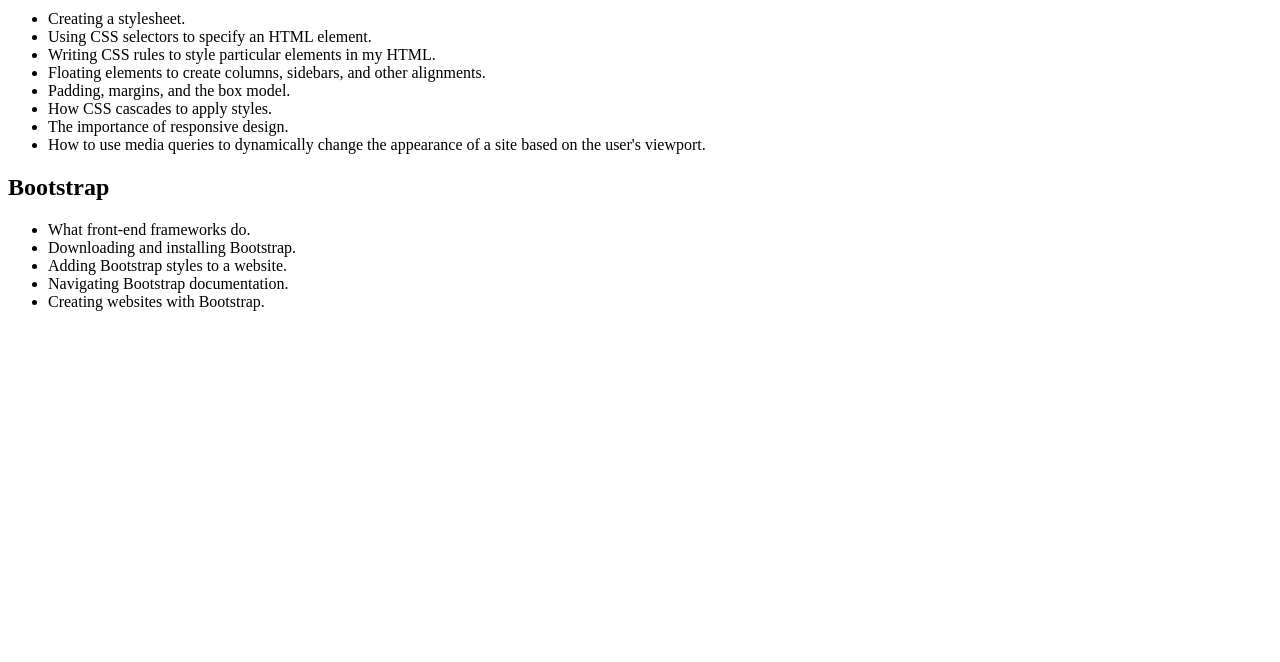
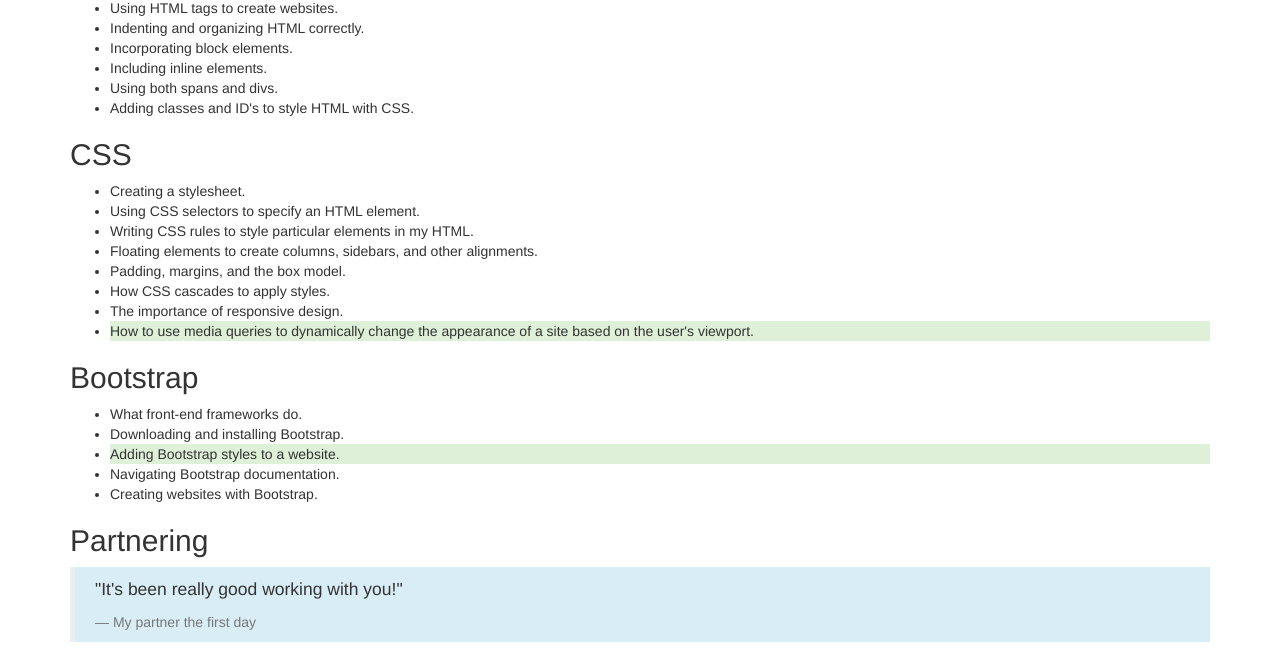
Before and after one commit to Sudolphus/Week-in-Review, a plain HTML site: page index.html in a window 1280 px wide. Shown: the part 661-1323 px from the top of the page. Before the commit the page ends 988 px from the top, so only its background shows below. Drawn offline with Linux system fonts and the light colour scheme.

Commit message:
add some bootstrap formatting
Co-authored-by: Sara Kane <kane.sarak@gmail.com>

```diff
--- a/index.html
+++ b/index.html
@@ -2,12 +2,16 @@
 <html>
   <head>
     <title>My First Week at Epicodus</title>
+    <link href="css/bootstrap.css" rel="stylesheet" type="text/css">
   </head>
   <body>
+    <div class="container">
+      <div class="jumbotron">
         <h1>My First Week at Epicodus</h1>
         <p>
           I've almost finished my first week at Epicodus. Here are some of the things I've learned so far:
         </p>
+      </div>
       <h2>Command Line</h2>
       <ul>
         <li>Navigating my documents through the command line.</li>
@@ -23,7 +27,7 @@
         <li>Branching a project to make multiple copies.</li>
         <li>Merging multiple Git branches back together.</li>
         <li>Cloning down a project from GitHub to my local machine.</li>
-      <li>Publishing a website on GitHub pages.</li>
+        <li class="bg-success">Publishing a website on GitHub pages.</li>
       </ul>
       <h2>HTML</h2>
       <ul>
@@ -43,15 +47,21 @@
         <li>Padding, margins, and the box model.</li>
         <li>How CSS cascades to apply styles.</li>
         <li>The importance of responsive design.</li>
-      <li>How to use media queries to dynamically change the appearance of a site based on the user's viewport.</li>
+        <li class="bg-success">How to use media queries to dynamically change the appearance of a site based on the user's viewport.</li>
       </ul>
       <h2>Bootstrap</h2>
       <ul>
         <li>What front-end frameworks do.</li>
         <li>Downloading and installing Bootstrap.</li>
-      <li>Adding Bootstrap styles to a website.</li>
+        <li class="bg-success">Adding Bootstrap styles to a website.</li>
         <li>Navigating Bootstrap documentation.</li>
         <li>Creating websites with Bootstrap.</li>
       </ul>
+      <h2>Partnering</h2>
+      <blockquote class="bg-info">
+        <p>"It's been really good working with you!"</p>
+        <footer>My partner the first day</footer>
+      </blockquote>
+    </div>
   </body>
 </html>
```
Lines whose indentation alone changed are shown as unchanged.
